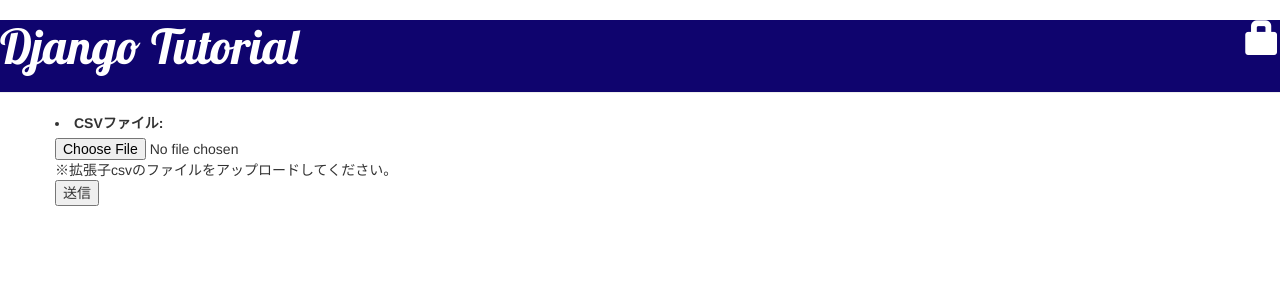
After one commit to Kazuya-Minakuchi/django_tutorial, a Django app: page /import/ in a window 1280 px wide. The commit adds this page. Shown: the top 300 px of the page. Run offline with Django 3.2, Linux system fonts and the light colour scheme; some libraries are stand-ins or nearby versions.

Commit message:
Add csv import/export function to blog app

```diff
--- a/blog/forms.py
+++ b/blog/forms.py
@@ -1,5 +1,9 @@
+import csv
+import io
+import datetime
 from django import forms
-
+from django.conf import settings
+from django.core.validators import FileExtensionValidator
 from .models import Post, Comment, Category
 
 class PostForm(forms.ModelForm):
@@ -19,3 +23,37 @@
     class Meta:
         model = Category
         fields = ('name', 'text')
+
+class CSVUploadForm(forms.Form):
+    file = forms.FileField(
+        label='CSVファイル',
+        help_text='※拡張子csvのファイルをアップロードしてください。',
+        validators=[FileExtensionValidator(allowed_extensions=['csv'])]
+    )
+
+    def clean_file(self):
+        file = self.cleaned_data['file']
+        # csv.readerに渡すため、TextIOWrapperでテキストモードなファイルに変換
+        csv_file = io.TextIOWrapper(file, encoding='utf-8')
+        reader = csv.reader(csv_file)
+        # 各行から作った保存前のモデルインスタンスを保管するリスト
+        self._instances = []
+        try:
+            for row in reader:
+                post = Post(
+                    pk=row[0],
+                    # author=row[1],
+                    title=row[1],
+                    text=row[2],
+                    created_date=datetime.datetime.strptime(row[3], '%Y-%m-%d %H:%M:%S %z'),
+                    published_date=datetime.datetime.strptime(row[4], '%Y-%m-%d %H:%M:%S %z'),
+                    category=Category.objects.get(name=row[5])
+                    )
+                self._instances.append(post)
+        except UnicodeDecodeError:
+                raise forms.ValidationError('ファイルのエンコーディングや、正しいCSVファイルか確認ください。')
+        return file
+
+    def save(self):
+        Post.objects.bulk_create(self._instances, ignore_conflicts=True)
+        Post.objects.bulk_update(self._instances, fields=['title', 'text', 'created_date', 'published_date', 'category'])
--- a/blog/models.py
+++ b/blog/models.py
@@ -1,7 +1,7 @@
 from django.conf import settings
+from django.contrib.auth import get_user_model
 from django.db import models
 from django.utils import timezone
-
 
 class Post(models.Model):
     author = models.ForeignKey(settings.AUTH_USER_MODEL, on_delete=models.CASCADE)
--- a/blog/templates/blog/base.html
+++ b/blog/templates/blog/base.html
@@ -21,6 +21,14 @@
 
         <div class="content container">
             {% if user.is_authenticated %}
+            <ul>
+                <li class="nav-item">
+                    <a class="nav-link" href="{% url 'import' %}">Import</a>
+                </li>
+                <li class="nav-item">
+                    <a class="nav-link" href="{% url 'export' %}">Export</a>
+                </li>
+            </ul>
             <p>
                 <a href="{% url 'post_new' %}">
                     <button type="button">新規投稿</button>
--- /dev/null
+++ b/blog/templates/blog/import.html
@@ -0,0 +1,9 @@
+{% extends 'blog/base.html' %}
+
+{% block content %}
+<form action="" method="POST" enctype="multipart/form-data">
+  {{ form.as_ul }}
+  {% csrf_token %}
+  <button type="submit">送信</button>
+</form>
+{% endblock %}
--- a/blog/urls.py
+++ b/blog/urls.py
@@ -15,4 +15,6 @@
     path('category/new/', views.category_new, name='category_new'),
     path('category/<int:pk>/edit/', views.category_edit, name='category_edit'),
     path('category/list/', views.category_list, name='category_list'),
+    path('import/', views.PostImport.as_view(), name='import'),
+    path('export/', views.post_export, name='export'),
 ]
--- a/blog/views.py
+++ b/blog/views.py
@@ -1,12 +1,16 @@
-from django.shortcuts import render, get_object_or_404
+import csv
+import datetime
+from django.contrib.auth.decorators import login_required
+from django.http import HttpResponse
+from django.shortcuts import render, get_object_or_404, redirect
+from django.urls import reverse_lazy
 from django.utils import timezone
+from django.views import generic
 from .models import Post, Comment, Category
-from .forms import PostForm, CommentForm, CategoryForm
-from django.shortcuts import redirect
-from django.contrib.auth.decorators import login_required
+from .forms import PostForm, CommentForm, CategoryForm, CSVUploadForm
 
 def post_list(request):
-    posts = Post.objects.filter(published_date__lte=timezone.now()).order_by('published_date')
+    posts = Post.objects.filter(published_date__lte=timezone.now()).order_by('published_date').reverse()
     return render(request, 'blog/post_list.html', {'posts': posts})
 
 def post_detail(request, pk):
@@ -111,3 +115,30 @@
     else:
         form = CategoryForm(instance=post)
     return render(request, 'blog/category_edit.html', {'form': form})
+
+class PostImport(generic.FormView):
+    template_name = 'blog/import.html'
+    success_url = reverse_lazy('post_list')
+    form_class = CSVUploadForm
+
+    def form_valid(self, form):
+        form.save()
+        return redirect('post_list')
+
+def post_export(request):
+    response = HttpResponse(content_type='text/csv')
+    response['Content-Disposition'] = 'attachment; filename="posts.csv"'
+    # HttpResponseオブジェクトはファイルっぽいオブジェクトなので、csv.writerにそのまま渡せる
+    writer = csv.writer(response)
+    for post in Post.objects.filter(published_date__lte=timezone.now()):
+        writer.writerow(
+            [post.pk,
+            #  post.author,
+             post.title,
+             post.text,
+             post.created_date.strftime('%Y-%m-%d %H:%M:%S %z'),
+             post.published_date.strftime('%Y-%m-%d %H:%M:%S %z'),
+             post.category
+             ]
+        )
+    return response
```
